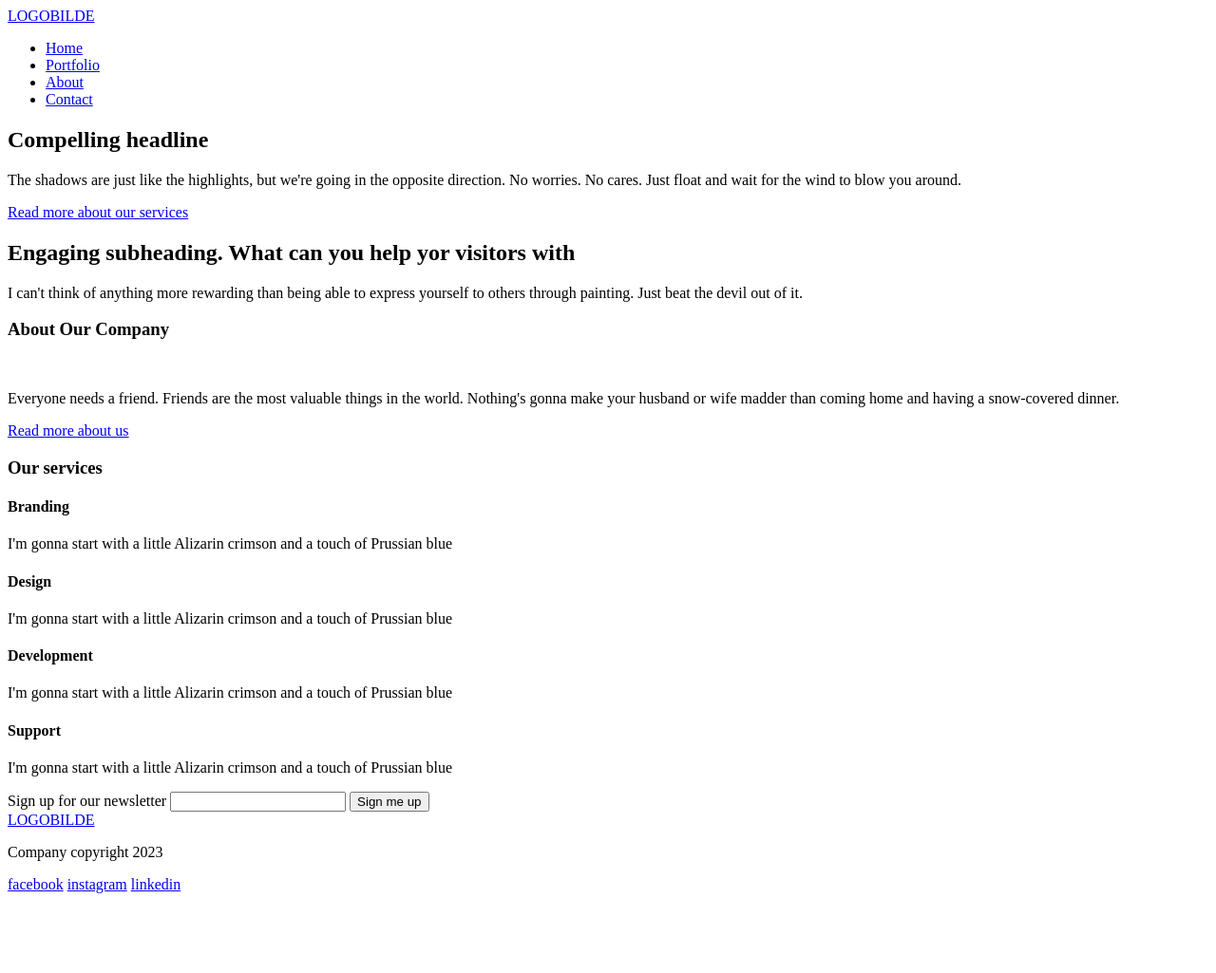
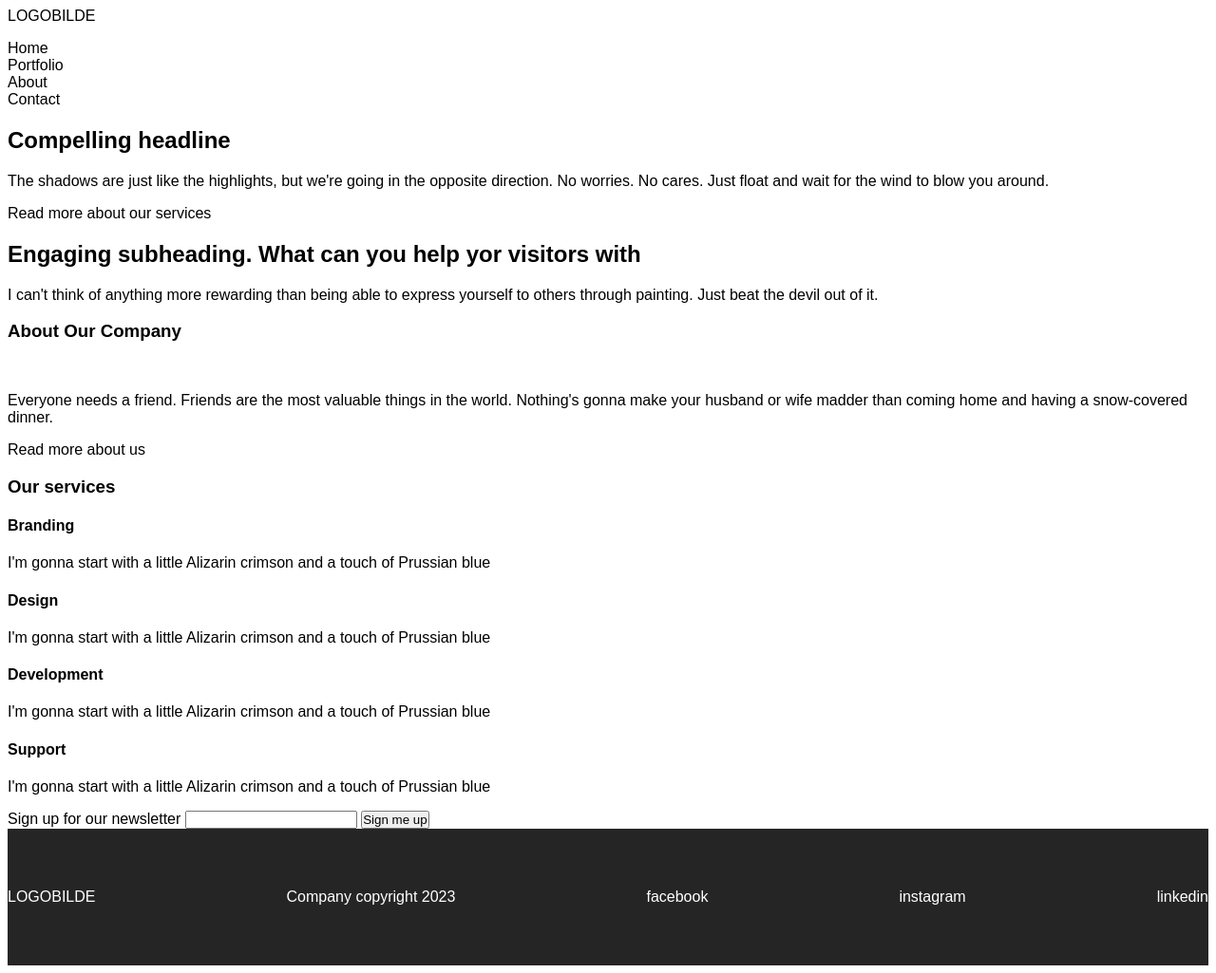
Before and after one commit to sondrbl/eksamen-webutvikling23, a plain HTML site: page index.html in a window 1280 px wide. Shown: the whole page at 95% size. Before the commit the page ends 949 px from the top, so only its background shows below. Drawn offline with Linux system fonts and the light colour scheme.

Commit message:
klasser og css, footer

```diff
--- a/css/style.css
+++ b/css/style.css
@@ -0,0 +1,55 @@
+* {
+    box-sizing: border-box;
+    padding: 0;
+}
+
+body {
+    font-family: Arial, Helvetica, sans-serif;
+
+}
+
+/*header*/
+
+header nav a, ul {
+    text-decoration: none;
+    color: black;
+}
+
+/*index*/
+
+.read-more-services {
+    text-decoration: none;
+    color: black;
+}
+
+.read-more-about {
+    text-decoration: none;
+    color: black;
+}
+
+/*about*/
+
+
+
+/*products*/
+
+
+
+/*footer*/
+
+
+
+footer {
+    background-color: #252525;
+    display: flex;
+    flex-direction: row;
+    justify-content: space-between;
+    align-items: center;
+    height: 9rem;
+
+}
+
+.footer {
+    text-decoration: none;
+    color: #fff;
+}
--- a/index.html
+++ b/index.html
@@ -84,13 +84,13 @@
         </form>
     </section>
     <footer>
-        <a href="index.html">LOGOBILDE</a>
+        <a href="index.html" class="footer">LOGOBILDE</a>
 
-        <p>Company copyright 2023</p>
+        <p class="footer">Company copyright 2023</p>
 
-        <a href="https://www.facebook.com/?locale=nb_NO">facebook</a>
-        <a href="https://www.instagram.com/">instagram</a>
-        <a href="https://no.linkedin.com/">linkedin</a>
+        <a href="https://www.facebook.com/?locale=nb_NO" class="footer">facebook</a>
+        <a href="https://www.instagram.com/" class="footer">instagram</a>
+        <a href="https://no.linkedin.com/" class="footer">linkedin</a>
     </footer>
 </body>
 </html>
```
Also changed, not shown: about.html (+5 -5 lines), products.html (+33 -18 lines).
